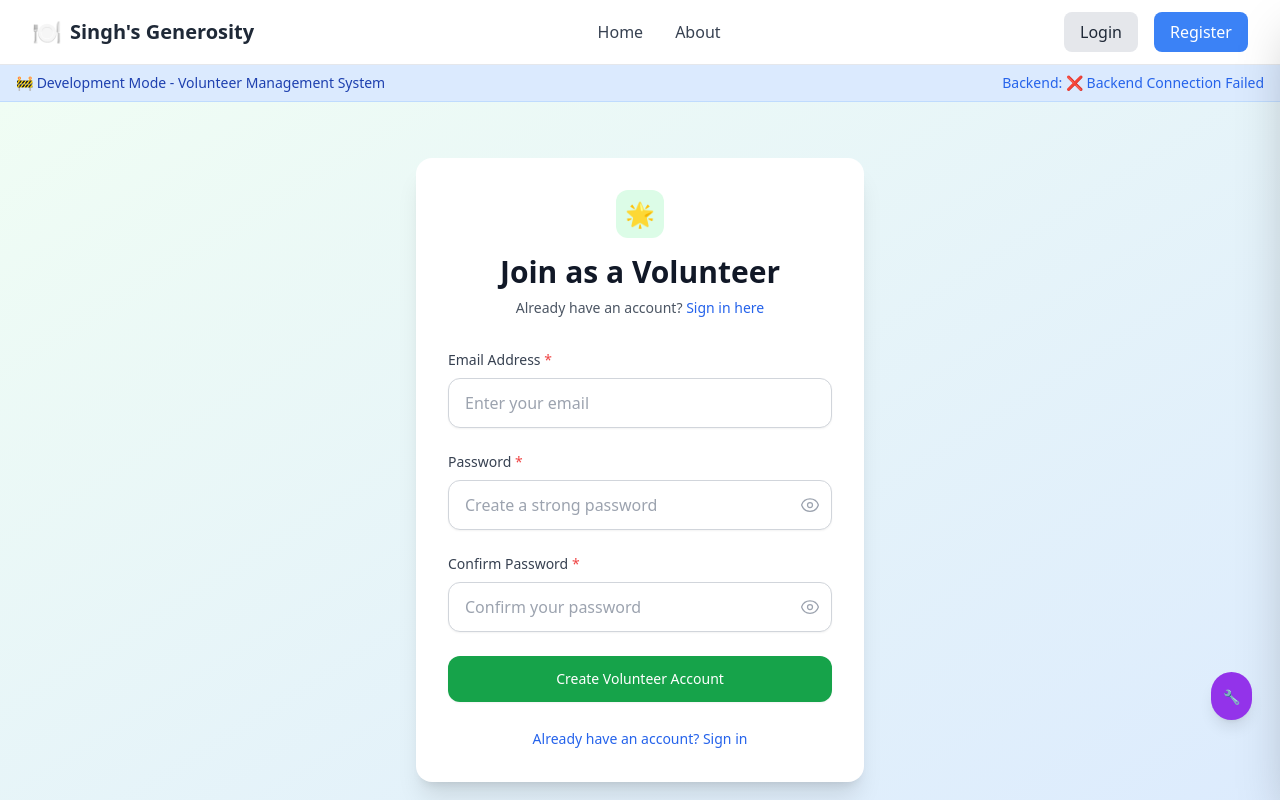
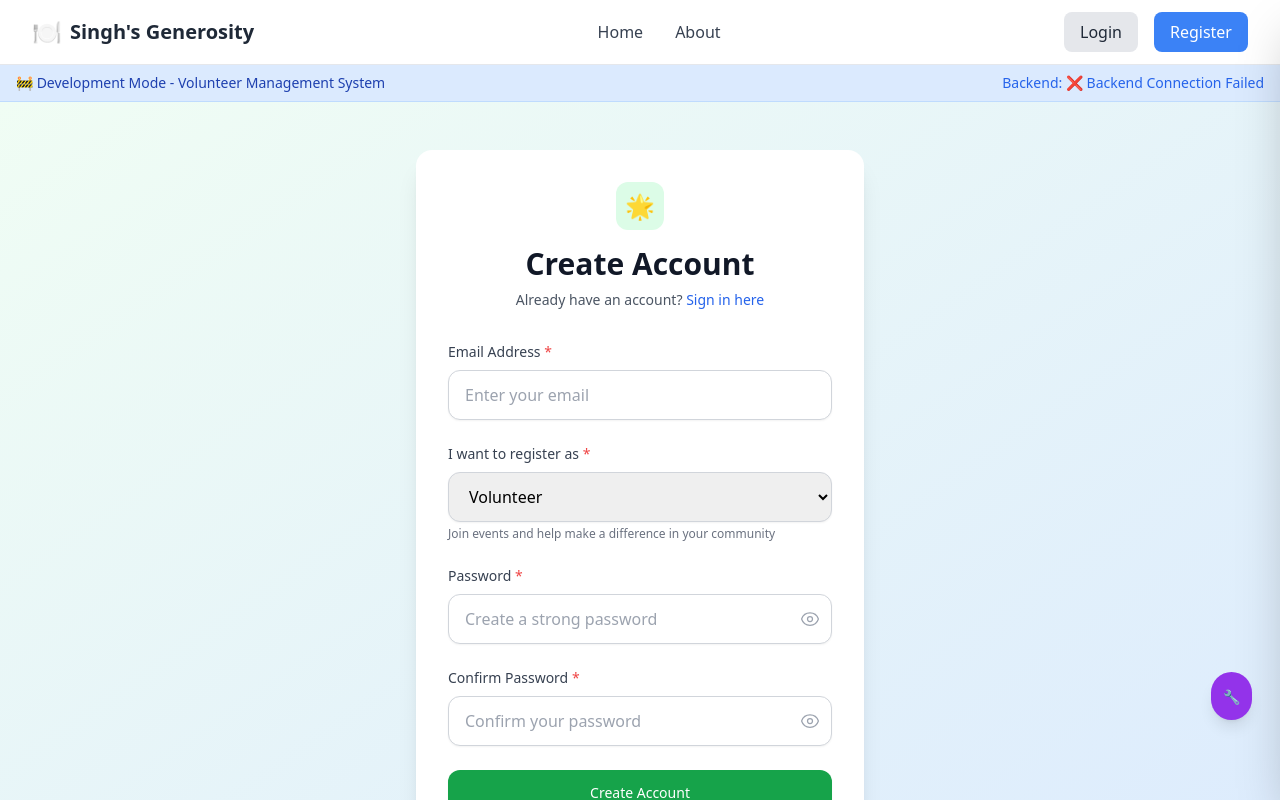
Before and after one commit to tabriz-s/foodbank-volunteer-app, a React (Create React App) app in the folder client/: page /register in a window 1280 px wide. Shown: the top 800 px of the page. Built offline with nearby package versions, Linux system fonts and the light colour scheme; no server answers.

Commit message:
Fix: admin registration

```diff
--- a/client/src/pages/auth/Register.js
+++ b/client/src/pages/auth/Register.js
@@ -13,7 +13,8 @@ const Register = () => {
   const [formData, setFormData] = useState({
     email: '',
     password: '',
-    confirmPassword: ''
+    confirmPassword: '',
+    userType: 'volunteer'
   });
   const [errors, setErrors] = useState({});
 
@@ -74,20 +75,26 @@ const Register = () => {
     setLoading(true);
 
     try {
-      // Register as volunteer (default role)
       await signup(
         formData.email,
         formData.password,
-        'volunteer',
+        formData.userType,
         formData.email.split('@')[0]
       );
 
-      console.log('Registration successful - redirecting to profile');
+      console.log('Registration successful - redirecting based on role');
 
-      // Redirect to profile completion
-      navigate('/volunteer/profile', {
-        state: { message: 'Welcome! Please complete your profile to start volunteering.' }
-      });
+      // Redirect based on user type
+      if (formData.userType === 'volunteer') {
+        navigate('/volunteer/profile', {
+          state: { message: 'Welcome! complete your profile to start volunteering.' }
+        });
+      } else {
+        // Admin goes to admin dashboard
+        navigate('/admin/dashboard', {
+          state: { message: 'Welcome! your admin account is ready.' }
+        });
+      }
 
     } catch (error) {
       console.error('Registration error:', error);
@@ -145,7 +152,7 @@ const Register = () => {
               <span className="text-2xl">🌟</span>
             </div>
             <h2 className="text-3xl font-bold text-gray-900">
-              Join as a Volunteer
+              Create Account
             </h2>
             <p className="mt-2 text-sm text-gray-600">
               Already have an account?{' '}
@@ -181,6 +188,29 @@ const Register = () => {
                   {errors.email}
                 </p>
               )}
+            </div>
+
+            {/* User Type Selection */}
+            <div>
+              <label htmlFor="userType" className="block text-sm font-medium text-gray-700 mb-2">
+                I want to register as <span className="text-red-500">*</span>
+              </label>
+              <select
+                id="userType"
+                name="userType"
+                value={formData.userType}
+                onChange={handleChange}
+                className="w-full px-4 py-3 border border-gray-300 rounded-xl shadow-sm focus:outline-none focus:ring-2 focus:ring-blue-500 focus:border-blue-500 transition-all"
+              >
+                <option value="volunteer">Volunteer</option>
+                <option value="admin">Administrator</option>
+              </select>
+              <p className="mt-1 text-xs text-gray-500">
+                {formData.userType === 'volunteer'
+                  ? 'Join events and help make a difference in your community'
+                  : 'Manage events, volunteers, and coordinate activities'
+                }
+              </p>
             </div>
 
             {/* Password Field */}
@@ -303,7 +333,7 @@ const Register = () => {
                   Creating account...
                 </div>
               ) : (
-                'Create Volunteer Account'
+                'Create Account'
               )}
             </button>
 
@@ -324,9 +354,6 @@ const Register = () => {
           <p className="text-xs text-gray-500">
             By creating an account, you agree to help make a difference in your community
           </p>
-          <p className="text-xs text-gray-500 mt-2">
-            Admin accounts are created by system administrators
-          </p>
         </div>
       </div>
     </div>
```
